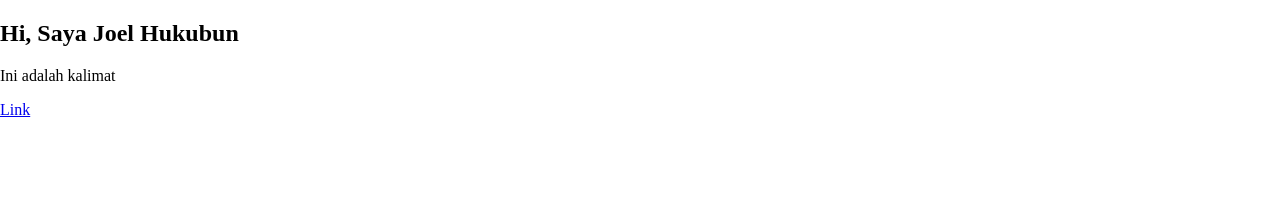
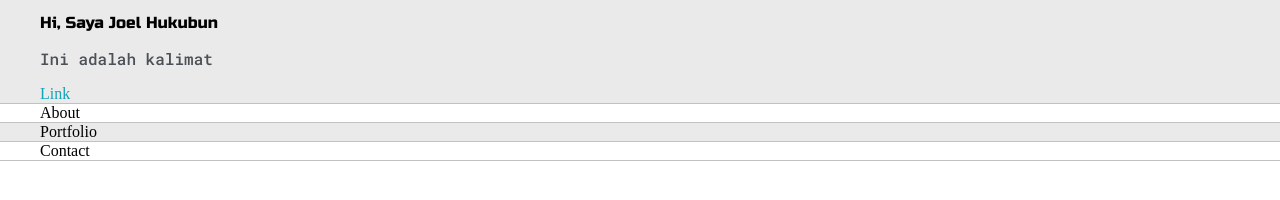
Before and after one commit to joelhkbn/new-porto, a plain HTML site: page index.html in a window 1280 px wide. Drawn offline with Linux system fonts and the light colour scheme.

Commit message:
menambah font menghilangkan dekorasi teks

```diff
--- a/index.html
+++ b/index.html
@@ -1,19 +1,38 @@
 <!DOCTYPE html>
 <html lang="en">
   <head>
-    <meta charset="UTF-8">
-    <meta name="viewport" content="width=device-width, initial-scale=1.0">
+    <meta charset="UTF-8" />
+    <meta name="viewport" content="width=device-width, initial-scale=1.0" />
     <title>Joel Hukubun</title>
-    <link rel="stylesheet" href="style.css">
+    <link
+      href="https://fonts.googleapis.com/css2?family=Roboto+Mono:wght@500&family=Russo+One&display=swap"
+      rel="stylesheet"
+    />
+    <link rel="stylesheet" href="style.css" />
     <script src="script.js" defer></script>
   </head>
   <body>
-    <section>
-        <div>
+    <section class="s1">
+      <div class="main-container">
         <h1>Hi, Saya Joel Hukubun</h1>
         <p>Ini adalah kalimat</p>
         <a href="#">Link</a>
       </div>
     </section>
+    <section class="s2">
+      <div class="main-container">
+        About
+      </div>
+    </section>
+    <section class="s1">
+      <div class="main-container">
+        Portfolio
+      </div>
+    </section>
+    <section class="s2">
+      <div class="main-container">
+        Contact
+      </div>
+    </section>
   </body>
 </html>
--- a/style.css
+++ b/style.css
@@ -21,7 +21,9 @@ h4,
 h5,
 h6,
 strong {
+  font-family: "Russo One", sans-serif;
   color: var(--mainText);
+  font-weight: 500;
 }
 
 p,
@@ -30,4 +32,57 @@ span,
 label,
 input,
 textarea {
+  color: var(--secondaryText);
+  font-family: "Roboto Mono", monospace;
 }
+
+a {
+  text-decoration: none;
+  color: #13a2b8;
+}
+
+ul {
+  list-style: none;
+}
+
+h1 {
+  font-size: 56px;
+}
+h1 {
+  font-size: 36px;
+}
+h1 {
+  font-size: 28px;
+}
+h1 {
+  font-size: 24px;
+}
+h1 {
+  font-size: 20px;
+}
+h1 {
+  font-size: 16px;
+}
+
+.s1 {
+  background-color: var(--mainColor);
+  border-bottom: 1px solid var(--borderColor);
+  overflow: auto;
+}
+
+.s2 {
+  background-color: var(--secondaryColor);
+  border-bottom: 1px solid var(--borderColor);
+  overflow: auto;
+}
+
+.main-container {
+  width: 1200px;
+  margin: 0 auto;
+}
+
+@media screen and (max-width: 1200px) {
+  .main-container {
+    width: 95%;
+  }
+}
```
Lines whose indentation alone changed are shown as unchanged.
